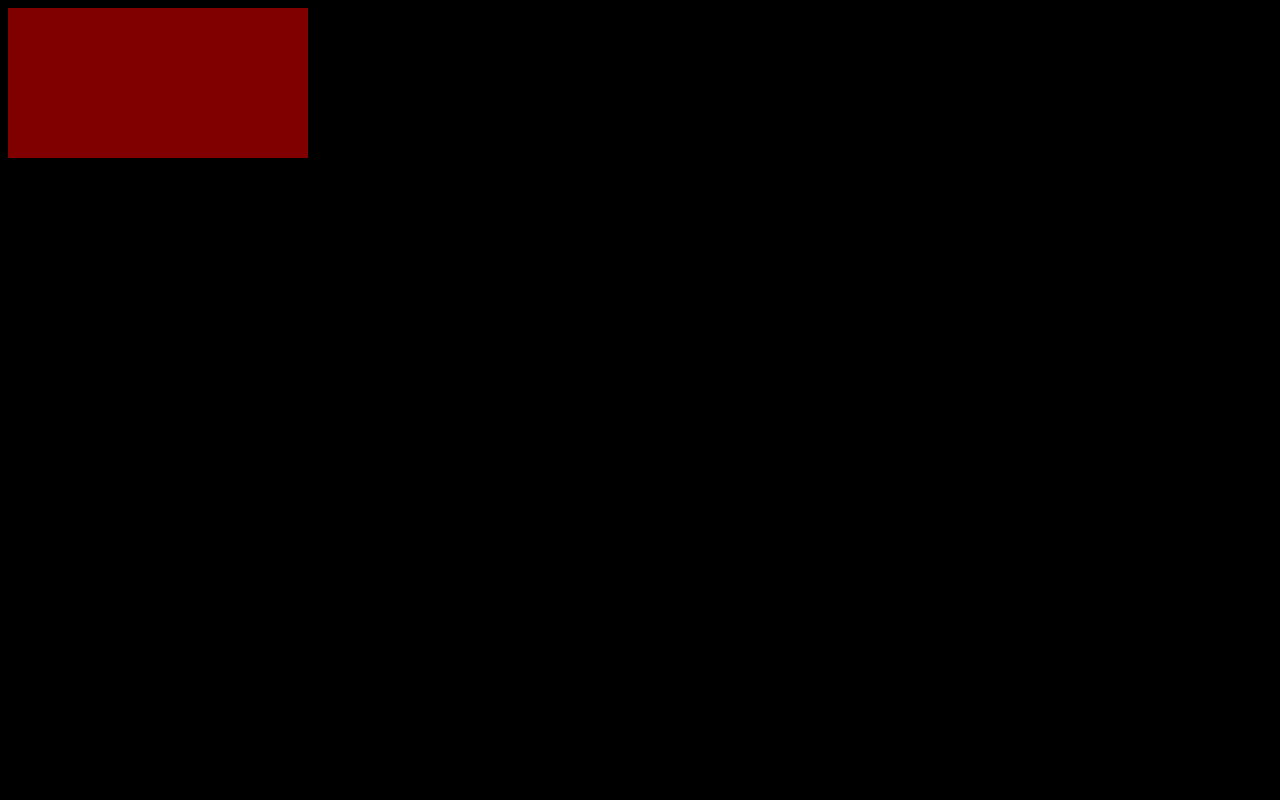
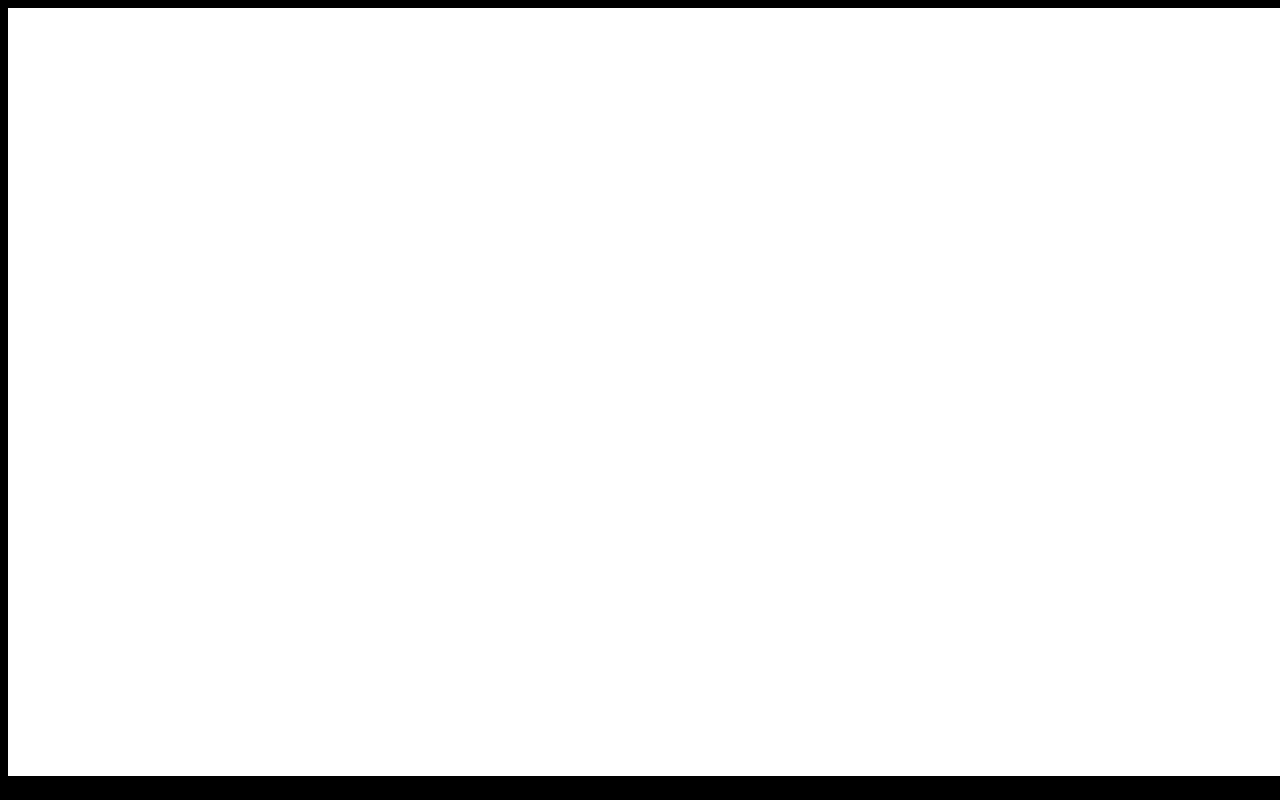
Before and after one commit to SameDaySasha/TowerDefenseGame, a plain HTML site: page index.html in a window 1280 px wide. Drawn offline with Linux system fonts and the light colour scheme.

Commit message:
CanvasDebugDone

```diff
--- a/index.html
+++ b/index.html
@@ -7,7 +7,11 @@
 <script>
 const canvas = document.querySelector('canvas');
 const c = canvas.getContext('2d');
-c.fillStyle = 'rgba(255,0,0,0.5)';
+
+canvas.width = 1280
+canvas.height = 768
+
+c.fillStyle = 'white';
 c.fillRect(0,0, canvas.width, canvas.height);
 console.log(canvas);
 </script>
```
